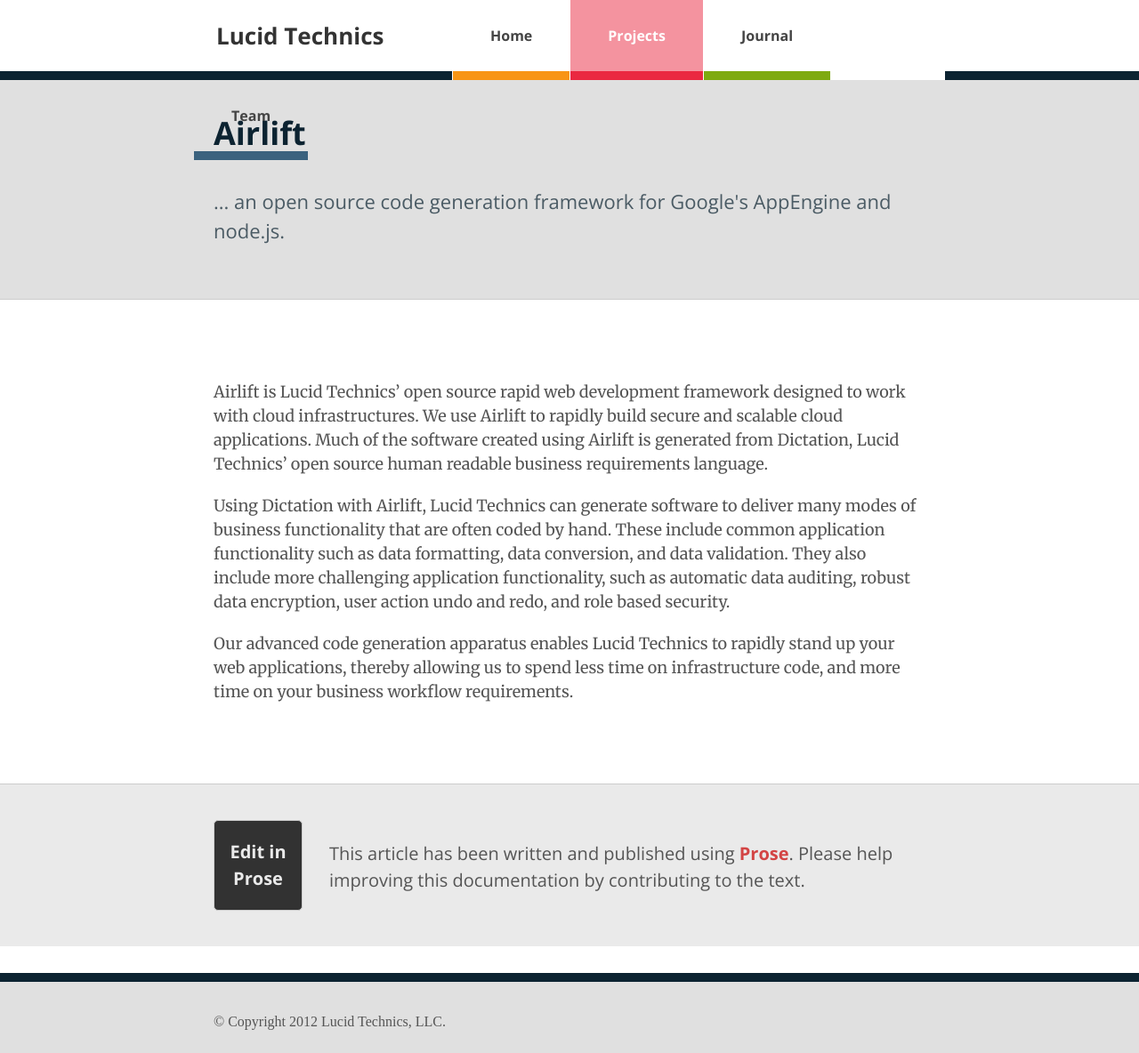
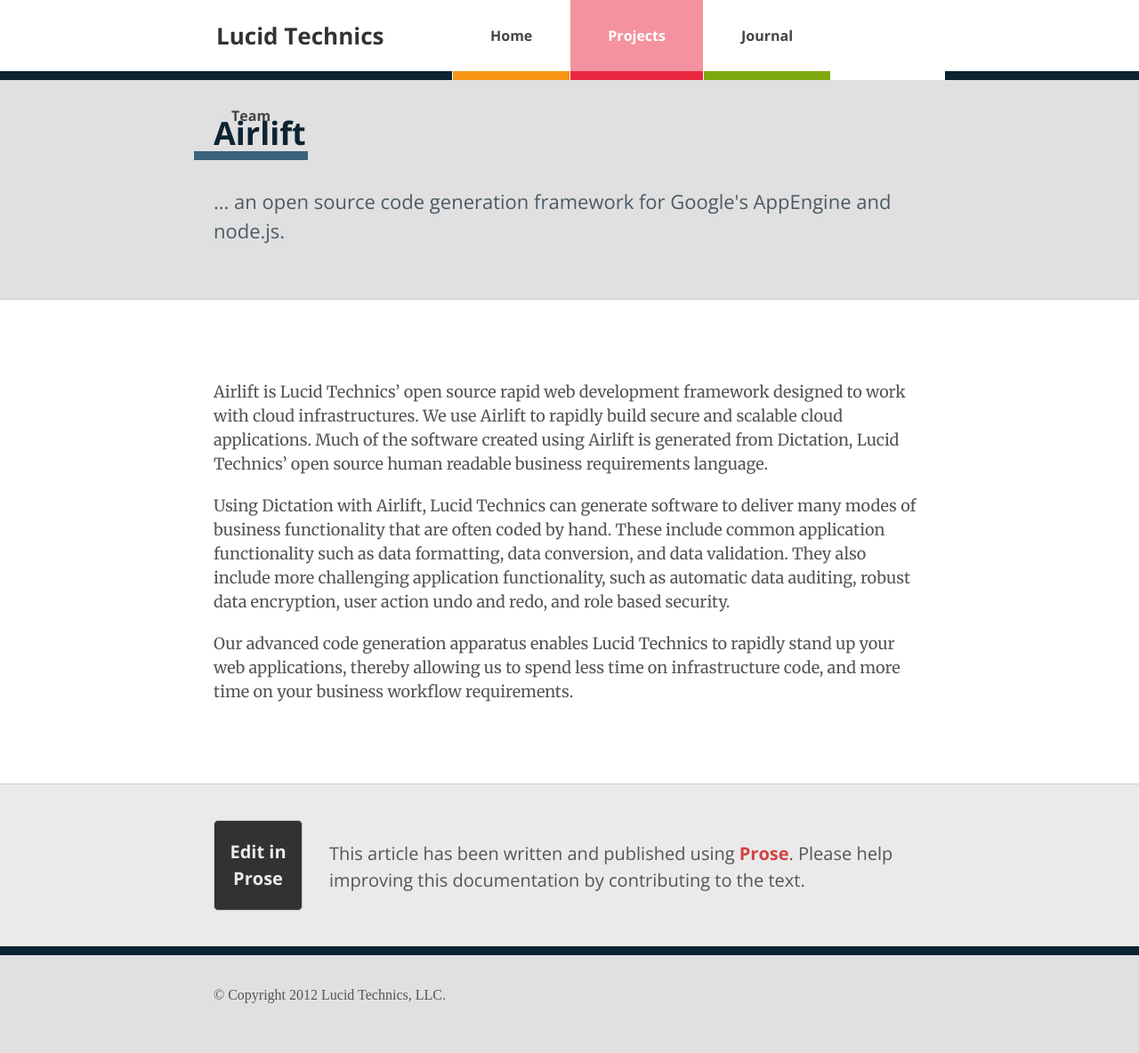
Before and after one commit to LucidTechnics/lucidtechnics.github.com, a Jekyll site: the page built from _posts/projects/0100-01-01-airlift.md, in a window 1280 px wide. Shown: the whole page at 89% size. Built offline with Jekyll 4.4.1, drawn with Linux system fonts in a browser that asks for light colours; nearby versions of some CDN libraries; after the commit the page ends 1154 px from its top, so only the background shows below that.

Commit message:
fixed spacing in the projects

```diff
--- a/_layouts/article.html
+++ b/_layouts/article.html
@@ -1,7 +1,7 @@
 ---
 layout: default
 ---
-<div id="main">
+<div id="main" class="articles">
   <div class="journal">
     {% include menu.html %}
 
--- a/_layouts/project.html
+++ b/_layouts/project.html
@@ -1,7 +1,7 @@
 ---
 layout: default
 ---
-<div id="main">
+<div id="main" class="project">
   <div class="projects">
     {% include menu.html %}
   </div>
--- a/app.css
+++ b/app.css
@@ -340,7 +340,8 @@
 }
 
 #main.home,
-#main.articles{
+#main.articles,
+#main.project{
 	padding-bottom: 0;
 }
 
--- a/projects.html
+++ b/projects.html
@@ -2,7 +2,7 @@
 layout: default
 permalink: /projects/
 ---
-<div id='main'>
+<div id='main' class="projects">
   <div class="projects">
     {% include menu.html %}
     <div class="intro">
```
